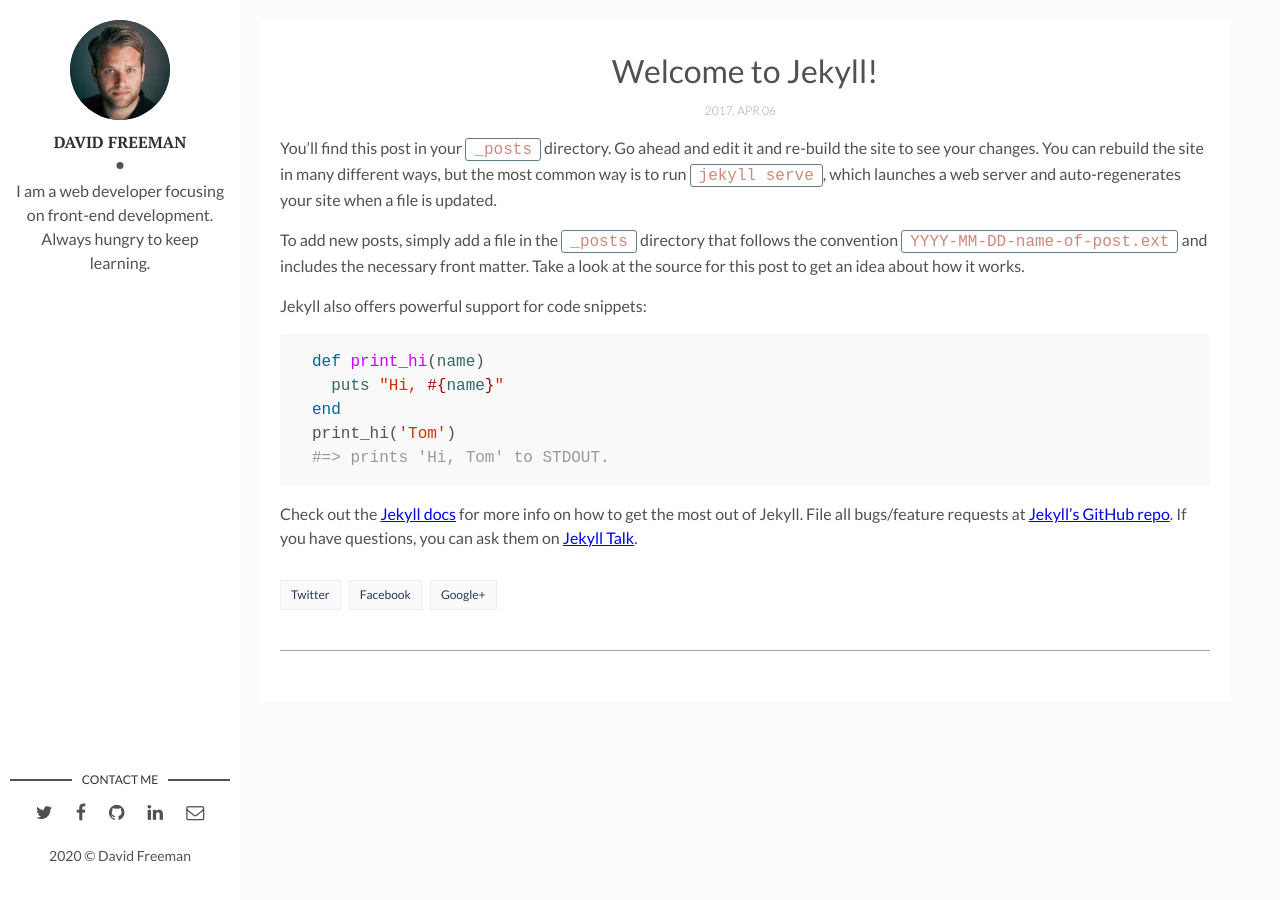
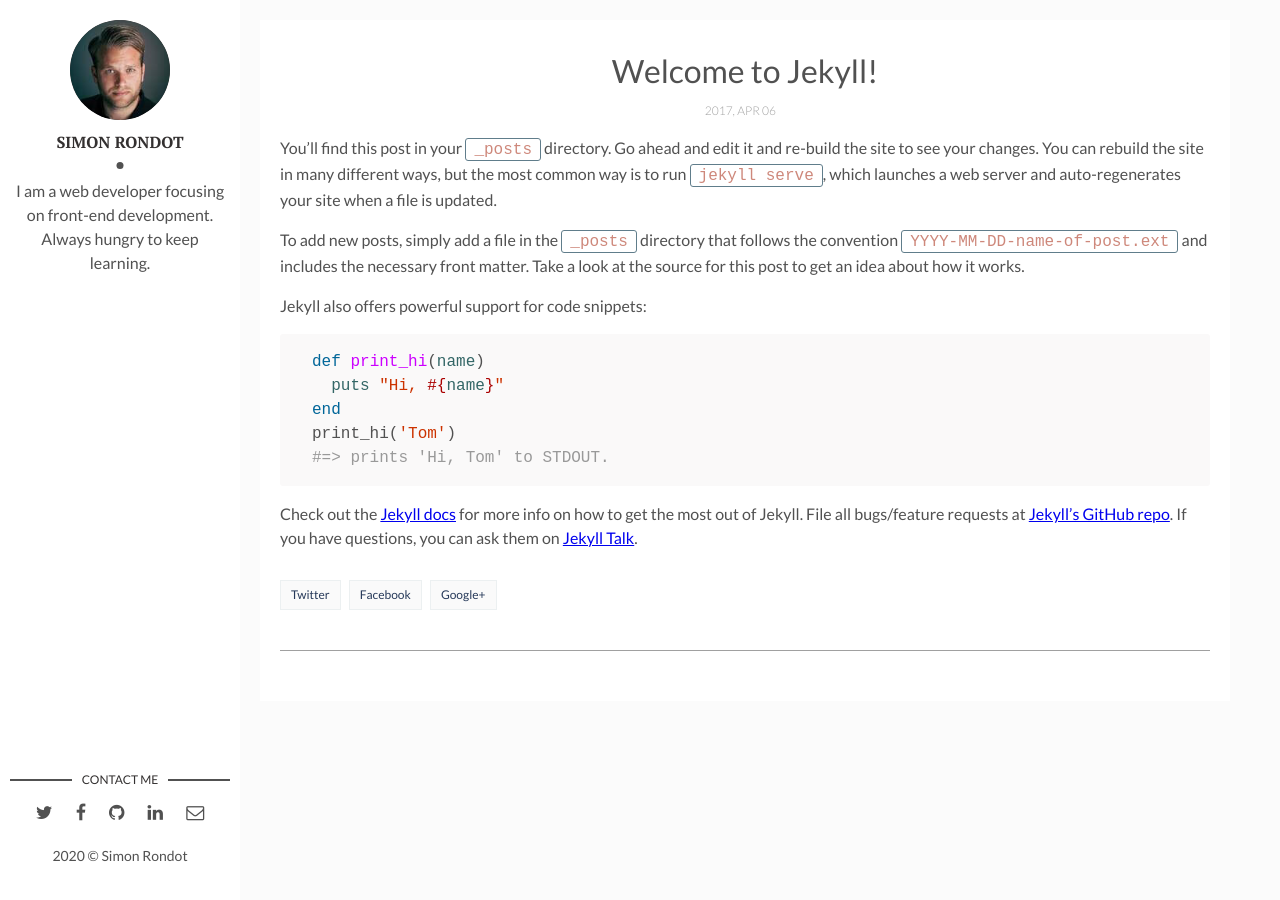
Before and after one commit to srondot/portfolio, a Jekyll site: the page built from _posts/2017-04-06-welcome-to-jekyll.markdown, in a window 1280 px wide. Built offline with Jekyll 4.4.1, drawn with Linux system fonts in a browser that asks for light colours; comment, search, counter and statistics services are not loaded.

Commit message:
Update _config.yml

```diff
--- a/_config.yml
+++ b/_config.yml
@@ -1,4 +1,4 @@
-title: Hello, world! I'm David Freeman
+title: Hello, world! I'm Simon Rondot
 description: > # this means to ignore newlines until "baseurl:"
   Write an awesome description for your new site here. You can edit this
   line in _config.yml. It will appear in your document head meta (for
@@ -9,7 +9,7 @@ url: "" # the base hostname & protocol for your site, e.g. http://example.com
 site-twitter: #if your site has a twitter account, enter it here
 
 # Author Settings
-author: David Freeman # add your name
+author: Simon Rondot # add your name
 author-img: david-freeman.jpg # add your photo
 about-author: I am a web developer focusing on front-end development. Always hungry to keep learning. # add description
 social-twitter: # add your Twitter handle
```
